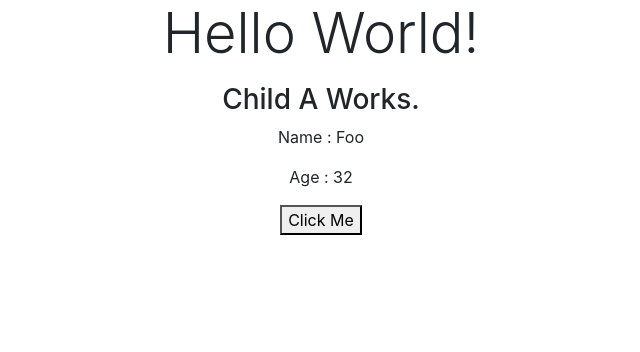
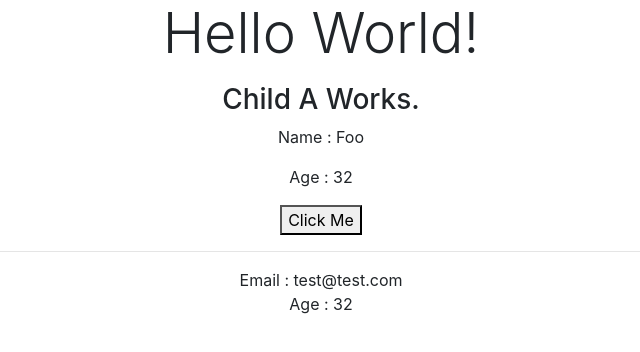
Before and after one commit to synergy2411/incedo-b1, a React (Create React App) app in the folder react-demo/notes-app/: page / in a window 1280 px wide. Shown: the top 352 px of the page, without its empty margins (319-959 px from the left). Built offline with nearby package versions, Linux system fonts and the light colour scheme.

Commit message:
prop types

```diff
--- a/react-demo/notes-app/package.json
+++ b/react-demo/notes-app/package.json
@@ -7,6 +7,7 @@
     "@testing-library/react": "^11.2.5",
     "@testing-library/user-event": "^12.7.1",
     "bootstrap": "^4.6.0",
+    "prop-types": "^15.7.2",
     "react": "^17.0.1",
     "react-dom": "^17.0.1",
     "react-scripts": "4.0.2",
--- /dev/null
+++ b/react-demo/notes-app/src/components/CmpCommunication/ChildB.js
@@ -0,0 +1,21 @@
+import React, { Component } from 'react';
+import PropTypes from 'prop-types';
+
+class ChildB extends Component {
+    render() {
+        return (
+            <div>
+                Email : {this.props.email}
+                <br />
+                Age : {this.props.age}
+            </div>
+        );
+    }
+}
+
+ChildB.propTypes = {
+    email : PropTypes.string.isRequired,
+    age : PropTypes.number.isRequired
+}
+
+export default ChildB;
--- a/react-demo/notes-app/src/components/CmpCommunication/Parent.js
+++ b/react-demo/notes-app/src/components/CmpCommunication/Parent.js
@@ -1,5 +1,6 @@
 import React, { Component } from 'react';
 import ChildA from './ChildA';
+import ChildB from './ChildB';
 
 class Parent extends Component {
 
@@ -8,11 +9,16 @@
     }
 
     render() {
-        let age = 32;
+        let age = "32";
+        let email = "test@test.com";
+
         return (
             <div>
                 <ChildA name="Foo" age={age}
                     display={this.display} />
+                    <hr />
+                <ChildB email = {email} age={age}/>
+                {/* <ChildB email = {email} /> */}
             </div>
         );
     }
```
